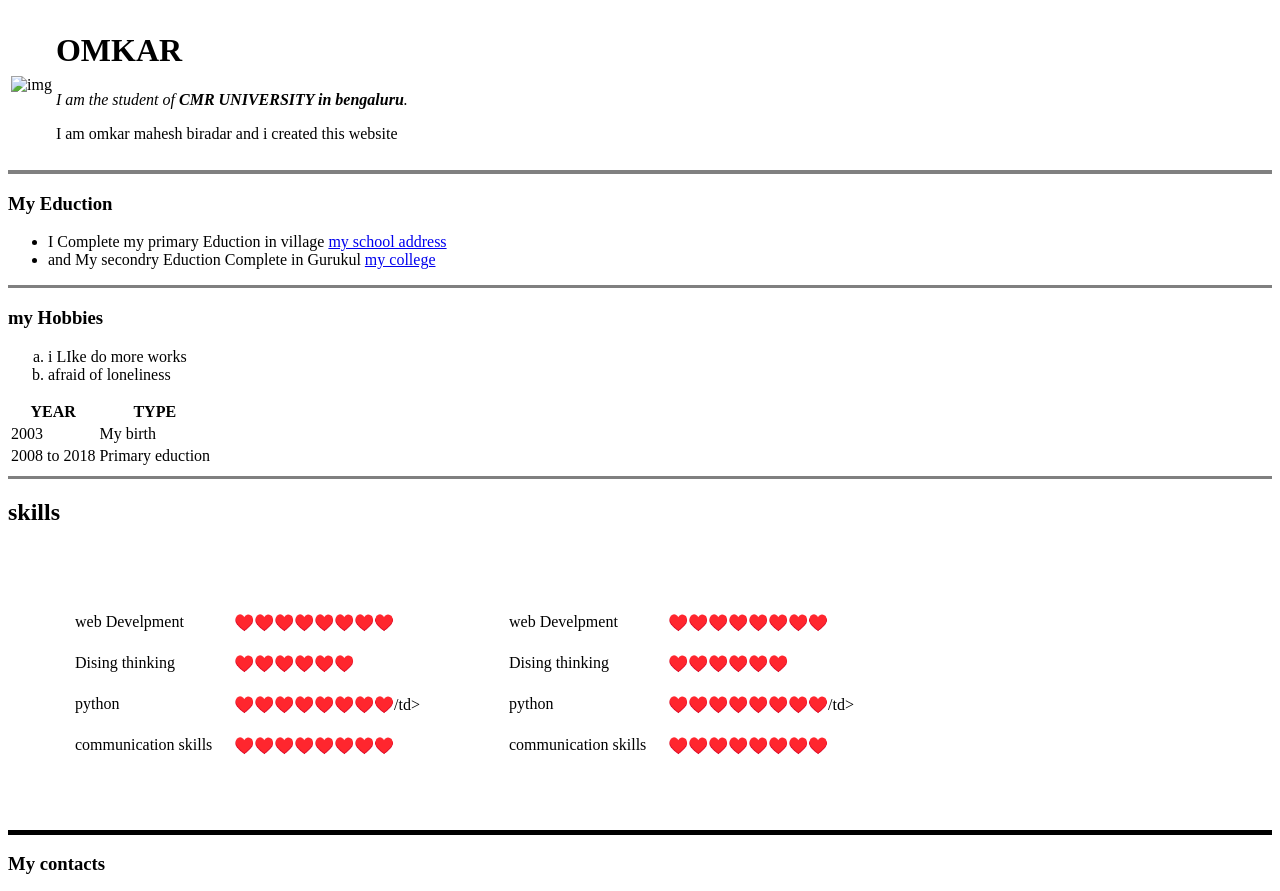
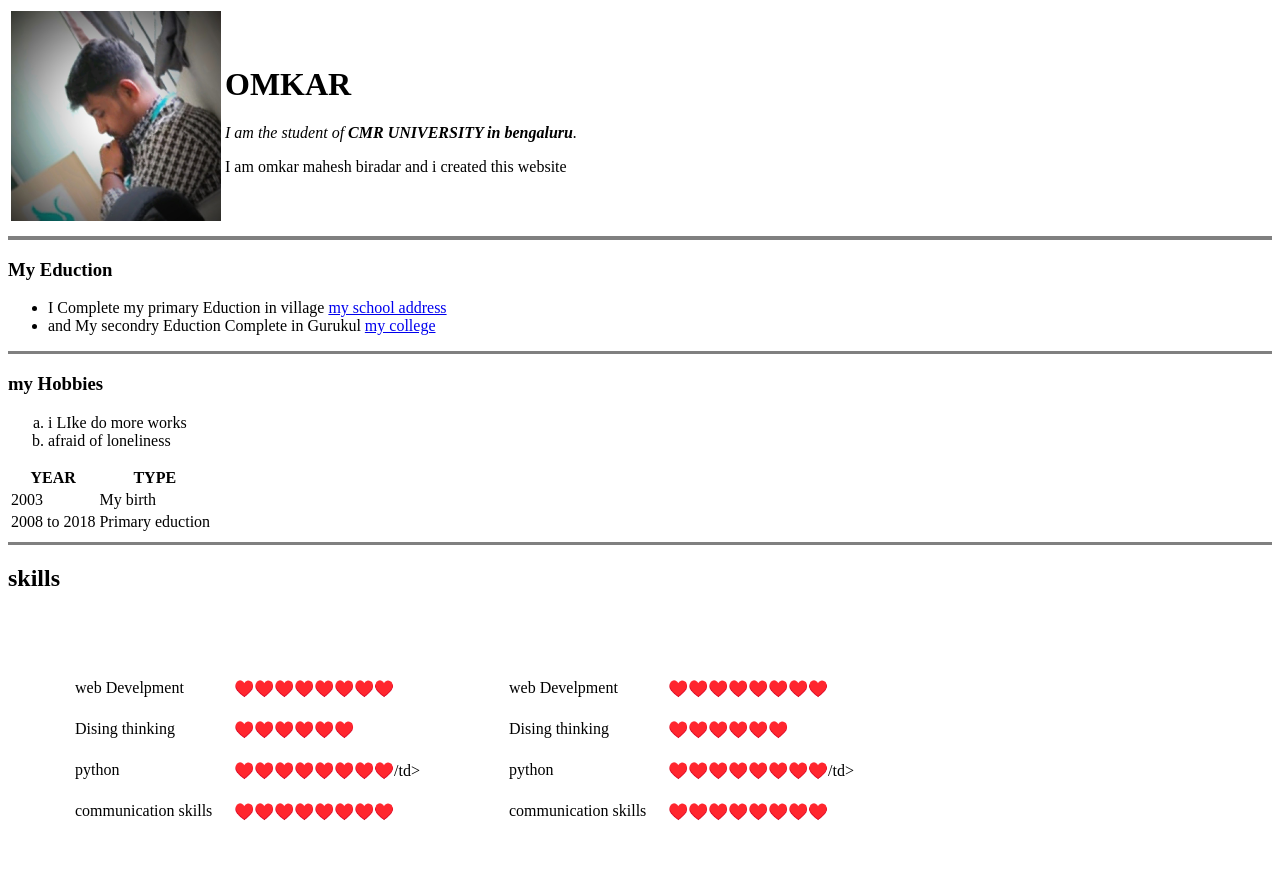
Before and after one commit to rudra138/cv, a plain HTML site: page index.html in a window 1280 px wide. Shown: the top 891 px of the page. Drawn offline with Linux system fonts and the light colour scheme.

Commit message:
Update index.html

```diff
--- a/index.html
+++ b/index.html
@@ -9,7 +9,7 @@
 <body>
   <table>
     <tr>
-      <td> <img src="cv/1666442032182 (1).jpg" alt="img" width="210"></td>
+      <td> <img src="images/1666442032182 (1).jpg" alt="img" width="210"></td>
       <td> <h1> OMKAR</h1>
         <P><em> I am the student of <strong>  CMR  UNIVERSITY in bengaluru</strong>. </em></P>
         <P> I am omkar  mahesh biradar and i created this website </P>
```
